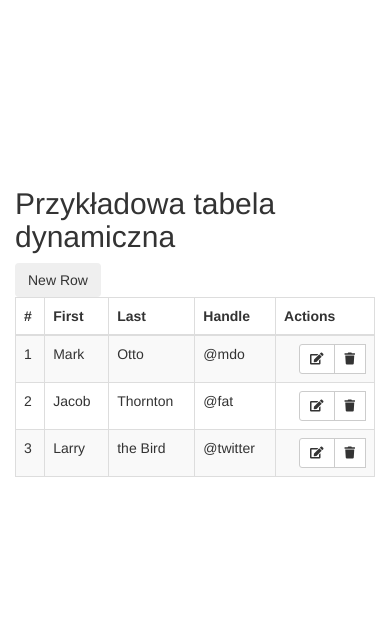
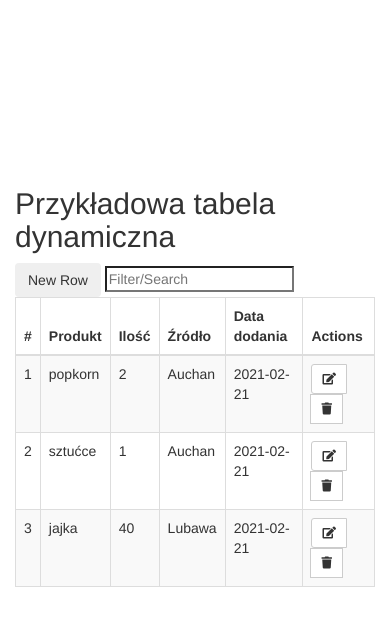
Before and after one commit to BerentM/Zapy, a Flask app: page /tabelka in a window 390 px wide. Shown: the part 55-681 px from the top of the page. Run offline with Flask 2, Linux system fonts and the light colour scheme; some libraries are stand-ins or nearby versions.

Commit message:
added responsive functions to dynamic table

```diff
--- a/app.py
+++ b/app.py
@@ -1,8 +1,12 @@
+import json
+
 import flask
 from flask_bootstrap import Bootstrap
+from flask_sqlalchemy import SQLAlchemy
 from flask_wtf import FlaskForm
 from wtforms import StringField, SubmitField
 from wtforms.validators import DataRequired
+
 
 class NameForm(FlaskForm):
     name = StringField('Jak masz na imie?', validators=[DataRequired()])
@@ -11,6 +15,13 @@ class NameForm(FlaskForm):
 app = flask.Flask(__name__)
 bootstrap = Bootstrap(app)
 app.config['SECRET_KEY'] = 'super tajne haslo'
+app.config['SQLALCHEMY_DATABASE_URI'] = 'sqlite:///data/zapy.db'
+
+db = SQLAlchemy(app)
+
+class Person(db.Model):
+    id = db.Column(db.Integer, primary_key=True)
+    name = db.Column(db.String(30))
 
 @app.route('/', methods=['GET', 'POST'])
 def index():
@@ -46,9 +57,34 @@ def user(name):
     ]
     return flask.render_template('user.html', **kwargs, posts=posts)
 
+products = [
+    {
+        "id": 1,
+        "product": "popkorn",
+        "count": 2,
+        "source": "Auchan",
+        "added": "2021-02-21",
+    },
+    {
+        "id": 2,
+        "product": "sztućce",
+        "count": 1,
+        "source": "Auchan",
+        "added": "2021-02-21",
+    },
+    {
+        "id": 3,
+        "product": "jajka",
+        "count": 40,
+        "source": "Lubawa",
+        "added": "2021-02-21",
+    },
+]
+
+
 @app.route('/tabelka')
 def tabelka():
-    return flask.render_template('tabelka.html')
+    return flask.render_template('tabelka.html', products=products)
 
 @app.errorhandler(404)
 def page_not_found(e):
@@ -61,7 +97,7 @@ def internal_server_error(e):
 @app.route('/postmethod', methods = ['POST'])
 def get_post_javascript_data():
     jsdata = flask.request.get_data(cache=False)
-    print(str(jsdata))
+    print(json.loads(jsdata))
     return jsdata
 
 if __name__ == '__main__':
--- a/templates/tabelka.html
+++ b/templates/tabelka.html
@@ -10,34 +10,29 @@ Dynamiczna tabela
 	<div style="margin-top:20px;">
 		<h2>Przykładowa tabela dynamiczna</h2>
 		<button id="dynTab-new-row-button" class="btn btn-dark">New Row</button>
+
+		<input type="search" class="light-table-filter" data-table="table" placeholder="Filter/Search">
+
 		<table class="table table-striped table-bordered" id="dynTab">
 			<thead class="thead-dark">
 				<tr>
-				      <th scope="col">#</th>
-				      <th scope="col">First</th>
-				      <th scope="col">Last</th>
-				      <th scope="col">Handle</th>
+					<th onclick="sortTable(0)">#</th>
+					<th onclick="sortTable(1)">Produkt</th>
+					<th onclick="sortTable(2)">Ilość</th>
+					<th onclick="sortTable(3)">Źródło</th>
+					<th onclick="sortTable(4)">Data dodania</th>
 				</tr>
 			</thead>
 			<tbody>
+				{% for product in products %}
 				<tr>
-				      <td>1</th>
-				      <td>Mark</td>
-				      <td>Otto</td>
-				      <td>@mdo</td>
+					<td>{{product.id}}</th>
+					<td>{{product.product}}</td>
+					<td>{{product.count}}</td>
+					<td>{{product.source}}</td>
+					<td>{{product.added}}</td>
 				</tr>
-				    <tr>
-				      <td>2</th>
-				      <td>Jacob</td>
-				      <td>Thornton</td>
-				      <td>@fat</td>
-				    </tr>
-				    <tr>
-				      <td>3</th>
-				      <td>Larry</td>
-				      <td>the Bird</td>
-				      <td>@twitter</td>
-				    </tr>
+				{% endfor %}
 			</tbody>
 		</table>
 	</div>
@@ -45,32 +40,34 @@ Dynamiczna tabela
 </div>
 {% endblock page_content %}
 
+loca
 {% block scripts %}
 {{ super() }}
 <script type='text/javascript' src="{{ url_for('static', filename='bstable.js') }}"></script>
-    <link rel="stylesheet" href="https://use.fontawesome.com/releases/v5.6.3/css/all.css" integrity="sha384-UHRtZLI+pbxtHCWp1t77Bi1L4ZtiqrqD80Kn4Z8NTSRyMA2Fd33n5dQ8lWUE00s/" crossorigin="anonymous"></head>
+<link rel="stylesheet" href="https://use.fontawesome.com/releases/v5.6.3/css/all.css"
+	integrity="sha384-UHRtZLI+pbxtHCWp1t77Bi1L4ZtiqrqD80Kn4Z8NTSRyMA2Fd33n5dQ8lWUE00s/" crossorigin="anonymous">
+</head>
 
 <script>
 	// Example with a add new row button & only some columns editable & removed actions column label
-		var dynamicTable = new BSTable("dynTab", {
-			editableColumns:"1,2,3",
-			$addButton: $('#dynTab-new-row-button'),
-			onEdit:function(rowElement) {
-				let item = $(rowElement).find('td').text();
-				const postContent = $(rowElement).map(function(i, row) {
+	function ajaxRequest(request_content, operationType) {
+		let item = $(request_content).find('td').text();
+		const postContent = $(request_content).map(function (i, row) {
 			const data = $('td', row);
 			return {
+				OperationType: operationType,
 				Id: data.eq(0).text().trim(),
-						First: data.eq(1).text().trim(),
-						Last: data.eq(2).text().trim(),
-						Handle: data.eq(3).text().trim()
+				Product: data.eq(1).text().trim(),
+				Count: data.eq(2).text().trim(),
+				Source: data.eq(3).text().trim(),
+				Added: data.eq(4).text().trim()
 			}
 		}).get();
 		console.log(postContent);
 		$.ajax({
 			type: "POST",
 			url: "/postmethod",
-					contentType: "application/json",
+			contentType: "application/json;charset=utf8",
 			data: JSON.stringify({
 				dane: postContent
 			}),
@@ -82,6 +79,19 @@ Dynamiczna tabela
 				console.log(err);
 			}
 		});
+	};
+	var dynamicTable = new BSTable("dynTab", {
+		editableColumns: "1,2,3,4",
+		$addButton: $('#dynTab-new-row-button'),
+		onEdit: function (rowElement) {
+			ajaxRequest(rowElement, 'Edit')
+		},
+		onBeforeDelete: function (rowElement) {
+			confirm_del = confirm("Potwierdź usunięcie rekordu!");
+			if (confirm_del === false) {
+				throw 'Deletion was aborted!';
+			}
+			ajaxRequest(rowElement, 'Delete')
 		},
 		advanced: {
 			columnLabel: 'Actions'
@@ -89,4 +99,103 @@ Dynamiczna tabela
 	});
 	dynamicTable.init();
 </script>
+<script>
+	function sortTable(n) {
+		var table, rows, switching, i, x, y, shouldSwitch, dir, switchcount = 0;
+		table = document.getElementById("dynTab");
+		switching = true;
+		// Set the sorting direction to ascending:
+		dir = "asc";
+		/* Make a loop that will continue until
+		no switching has been done: */
+		while (switching) {
+			// Start by saying: no switching is done:
+			switching = false;
+			rows = table.rows;
+			/* Loop through all table rows (except the
+			first, which contains table headers): */
+			for (i = 1; i < (rows.length - 1); i++) {
+				// Start by saying there should be no switching:
+				shouldSwitch = false;
+				/* Get the two elements you want to compare,
+				one from current row and one from the next: */
+				x = rows[i].getElementsByTagName("TD")[n];
+				y = rows[i + 1].getElementsByTagName("TD")[n];
+				/* Check if the two rows should switch place,
+				based on the direction, asc or desc: */
+				if (dir == "asc") {
+					if (x.innerHTML.toLowerCase() > y.innerHTML.toLowerCase()) {
+						// If so, mark as a switch and break the loop:
+						shouldSwitch = true;
+						break;
+					}
+				} else if (dir == "desc") {
+					if (x.innerHTML.toLowerCase() < y.innerHTML.toLowerCase()) {
+						// If so, mark as a switch and break the loop:
+						shouldSwitch = true;
+						break;
+					}
+				}
+			}
+			if (shouldSwitch) {
+				/* If a switch has been marked, make the switch
+				and mark that a switch has been done: */
+				rows[i].parentNode.insertBefore(rows[i + 1], rows[i]);
+				switching = true;
+				// Each time a switch is done, increase this count by 1:
+				switchcount++;
+			} else {
+				/* If no switching has been done AND the direction is "asc",
+				set the direction to "desc" and run the while loop again. */
+				if (switchcount == 0 && dir == "asc") {
+					dir = "desc";
+					switching = true;
+				}
+			}
+		}
+	}
+</script>
+<script>
+	/* Code By Webdevtrick ( https://webdevtrick.com ) */
+	(function (document) {
+		'use strict';
+
+		var TableFilter = (function (Arr) {
+
+			var _input;
+
+			function _onInputEvent(e) {
+				_input = e.target;
+				var tables = document.getElementsByClassName(_input.getAttribute('data-table'));
+				Arr.forEach.call(tables, function (table) {
+					Arr.forEach.call(table.tBodies, function (tbody) {
+						Arr.forEach.call(tbody.rows, _filter);
+					});
+				});
+			}
+
+			function _filter(row) {
+				var text = row.textContent.toLowerCase(),
+					val = _input.value.toLowerCase();
+				row.style.display = text.indexOf(val) === -1 ? 'none' : 'table-row';
+			}
+
+			return {
+				init: function () {
+					var inputs = document.getElementsByClassName('light-table-filter');
+					Arr.forEach.call(inputs, function (input) {
+						input.oninput = _onInputEvent;
+					});
+				}
+			};
+		})(Array.prototype);
+
+		document.addEventListener('readystatechange', function () {
+			if (document.readyState === 'complete') {
+				TableFilter.init();
+			}
+		});
+
+	})(document);
+</script>
 {% endblock scripts %}
```
Also changed, not shown: 2 other files. Lines whose indentation alone changed are shown as unchanged.
